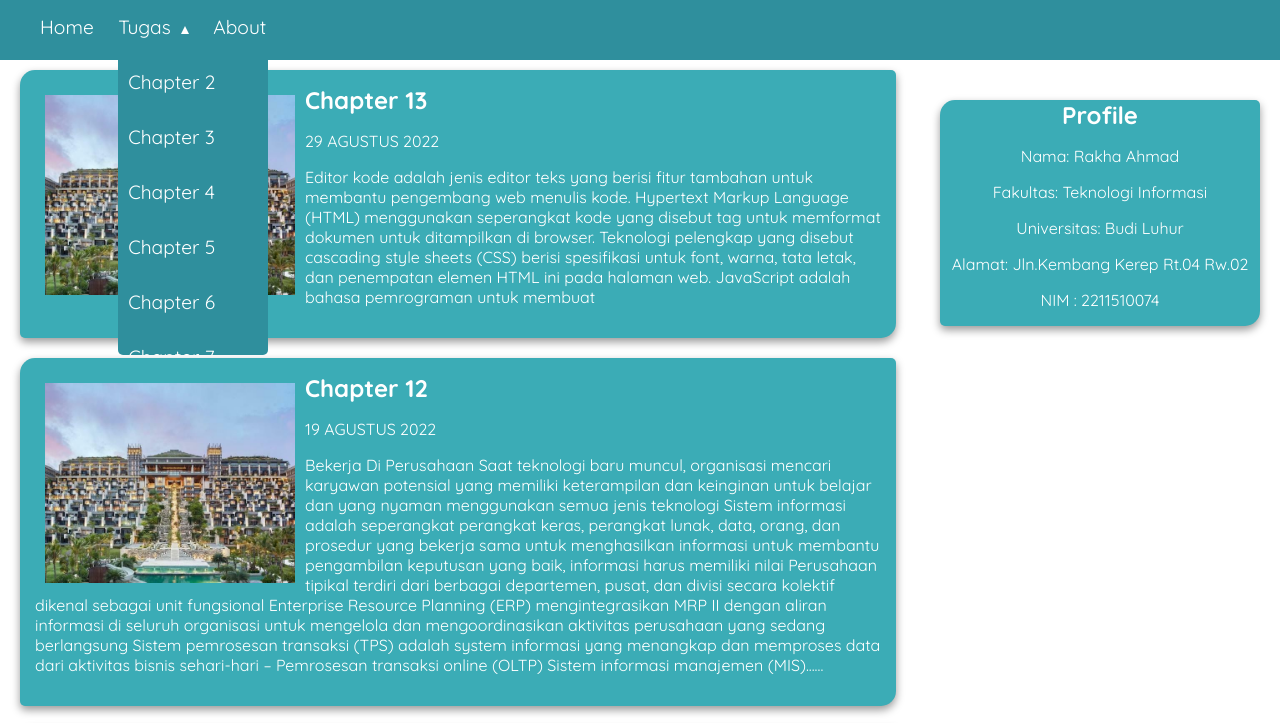
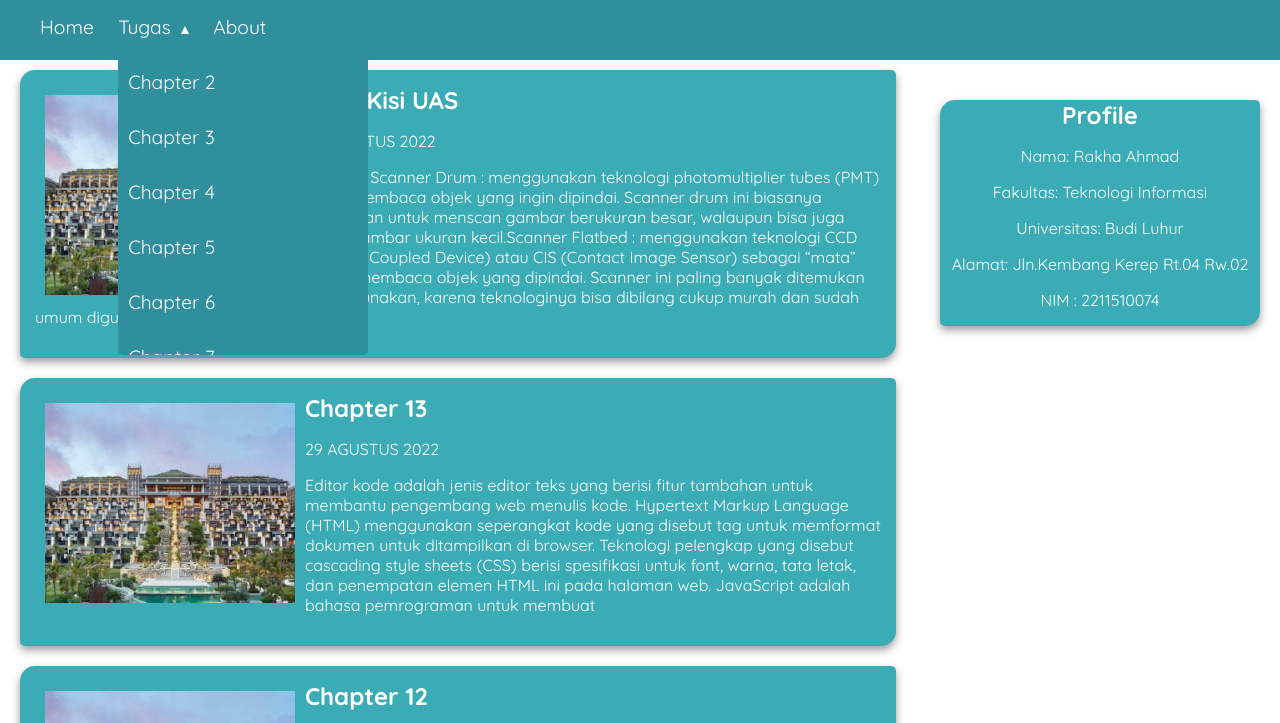
Before and after one commit to baja-hitam/tugas.github.io, a plain HTML site: page index.html in a window 1280 px wide. Both pictures are taken after a click on the element 163 px from the left and 27 px from the top of the page. Shown: the top 723 px of the page. Drawn offline with Linux system fonts and the light colour scheme.

Commit message:
Add files via upload

```diff
--- a/assets/style.css
+++ b/assets/style.css
@@ -48,7 +48,7 @@ nav > ul li{
   text-decoration: none;
   position: absolute;
   padding: 0;
-  width: 150px;
+  width: 250px;
   max-height: 0;
   overflow: hidden;
   margin: 0;
@@ -64,7 +64,8 @@ nav > ul li{
 }
 .menu-open{
   max-height: 300px;
-  overflow: auto;
+  overflow-x: hidden;
+  overflow-y: auto;
   opacity: 1;
 }
 .menu:nth-last-child(1){
--- a/index.html
+++ b/index.html
@@ -38,6 +38,19 @@
   </header>
   <main>
     <div id="content">
+      <article>
+        <img src="assets/img/The-Apurva-Kempinski.jpg" alt="The Apurva Kempinski" srcset="">
+        <a href="Kisi-kisi-Uas.html">
+        <h1>Kisi - Kisi UAS</h1>
+        <P>31 AGUSTUS 2022</P>
+         <p>
+          Contoh : Scanner Drum : menggunakan teknologi photomultiplier tubes (PMT) untuk membaca
+          objek yang ingin dipindai. Scanner drum ini biasanya digunakan untuk menscan gambar berukuran
+          besar, walaupun bisa juga untuk gambar ukuran kecil.Scanner Flatbed : menggunakan teknologi CCD (Charge Coupled Device) atau CIS (Contact Image
+          Sensor) sebagai “mata” dalam membaca objek yang dipindai. Scanner ini paling banyak ditemukan
+          dan digunakan, karena teknologinya bisa dibilang cukup murah dan sudah umum digunakan.</p>
+      </a>
+      </article>
       <article>
         <img src="assets/img/The-Apurva-Kempinski.jpg" alt="The Apurva Kempinski" srcset="">
         <a href="chapter13.html">
```
